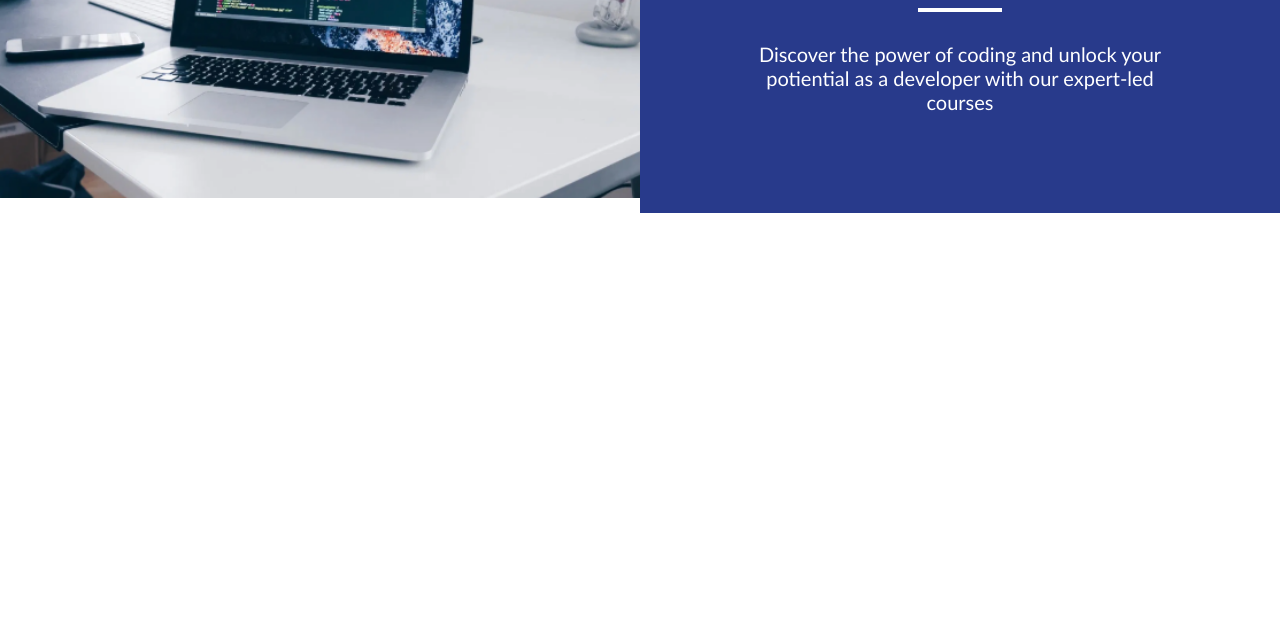
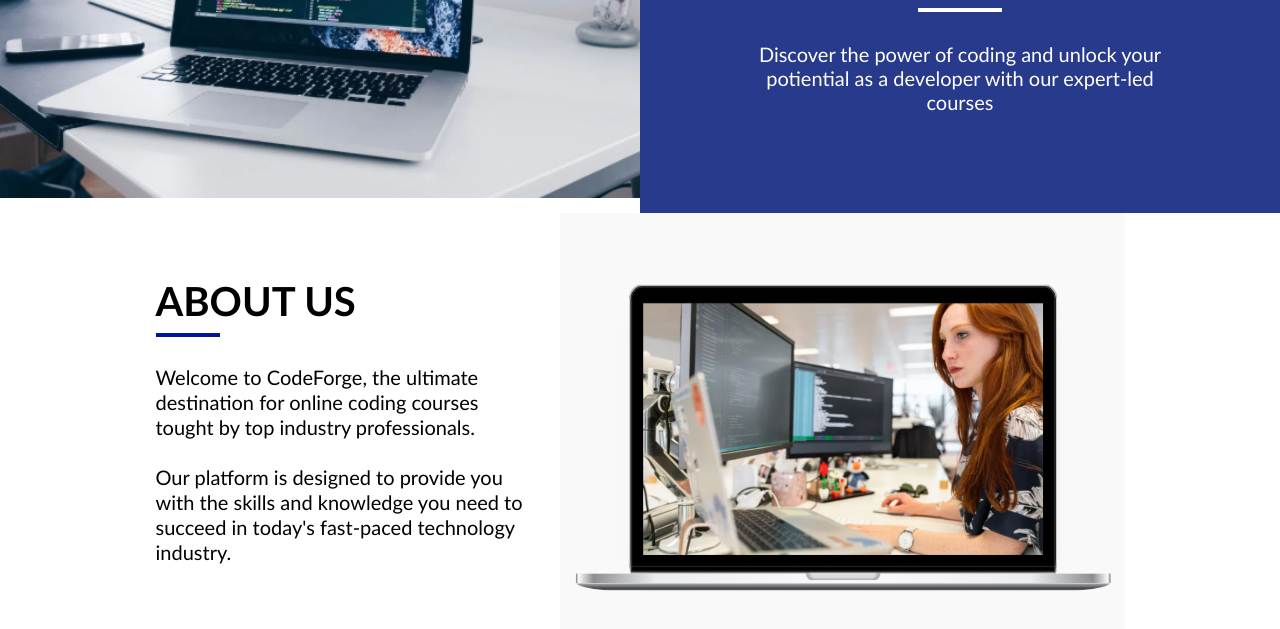
Before and after one commit to Renzo26Alejandro/subirNota, a plain HTML site: page index.html in a window 1280 px wide. Shown: the part 455-1084 px from the top of the page. Before the commit the page ends 800 px from the top, so only its background shows below. Drawn offline with Linux system fonts and the light colour scheme.

Commit message:
About con HTML y CSS

```diff
--- a/estilo.css
+++ b/estilo.css
@@ -106,3 +106,39 @@ header {
     text-align: center;
     margin: 0;
 }
+
+.about {
+    width: 100%;
+    height: auto;
+    background-color: rgb(255, 255, 255);
+    display: flex;
+    align-items: center;
+    justify-content: center;
+    gap: 20px;
+}
+
+.about__container {
+    width: 30%;
+    height: auto;
+    display: flex;
+    justify-content: center;
+    flex-direction: column;
+    padding: 50px 0;
+}
+
+.about__title {
+    font-size: 40px;
+    margin: 0;
+}
+
+.about__hr {
+    display: flex;
+    width: 60px;
+    border: 2px solid rgb(0, 23, 156);
+    margin-left: 0;
+}
+
+.about__text {
+    font-size: 20px;
+    line-height: 25px;
+}
--- a/index.html
+++ b/index.html
@@ -41,5 +41,14 @@
         </div>
     </section>
 
+    <section class="about">
+        <div class="about__container">
+            <h1 class="about__title">ABOUT US</h1>
+            <hr class="about__hr">
+            <p class="about__text">Welcome to CodeForge, the ultimate <br> destination for online coding courses <br> tought by top industry professionals. <br><br>Our platform is designed to provide you <br> with the skills and knowledge you need to <br> succeed in today's fast-paced technology <br> industry.</p>
+        </div>
+        <img src="img/aboutUs.png" alt="" class="about__img">
+    </section>
+
 </body>
 </html>
```
Also changed, not shown: img/aboutUs.png (added).
